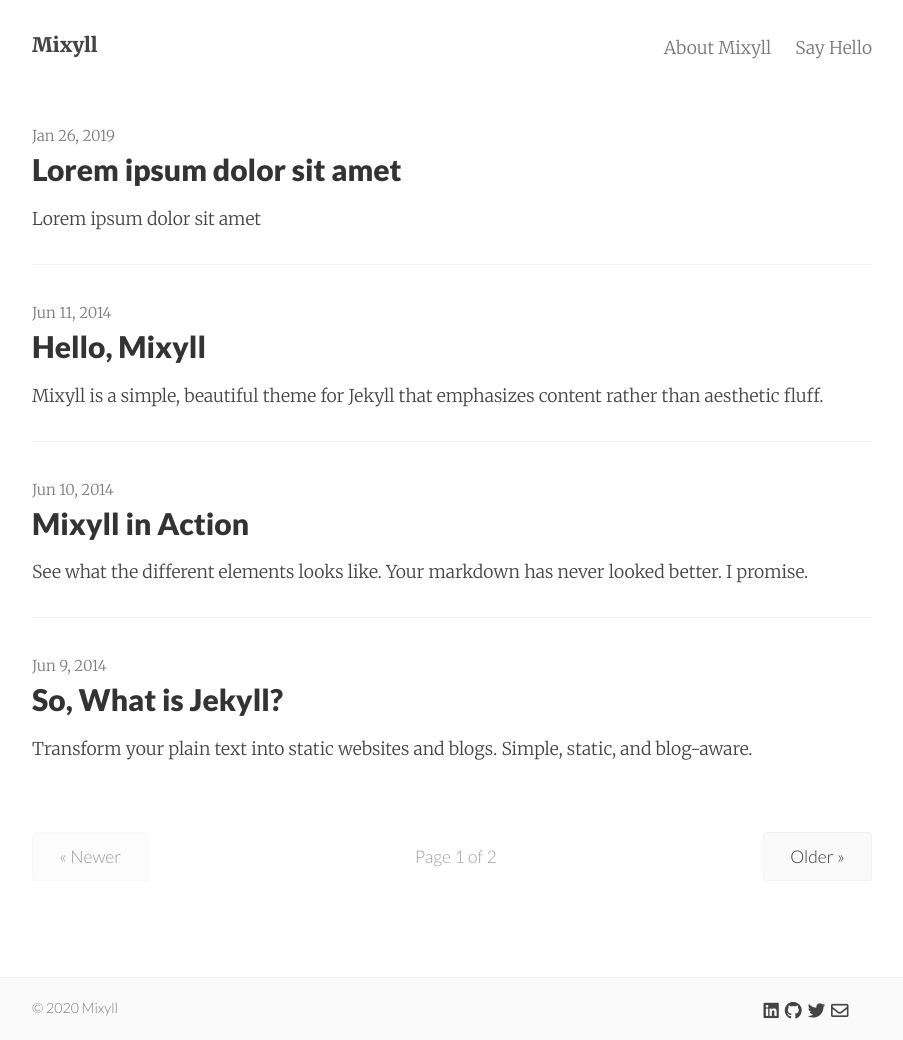
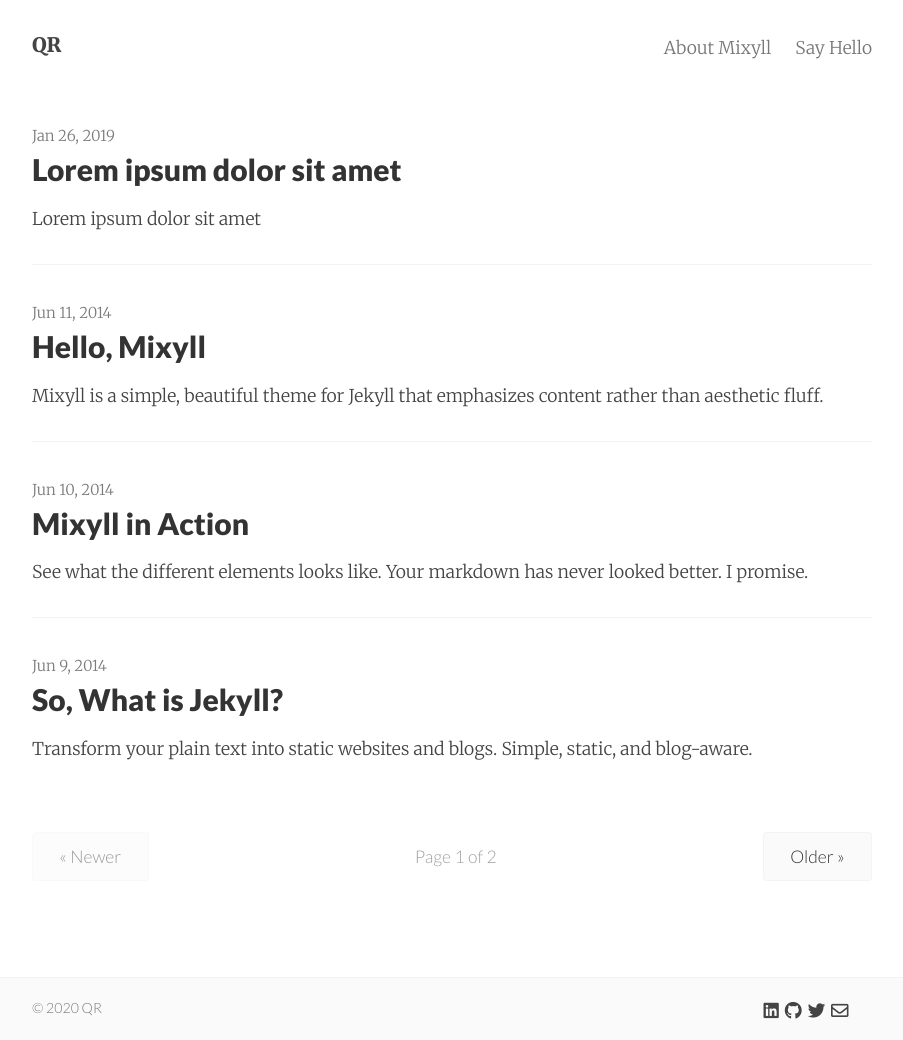
Before and after one commit to qrasmont/qrasmont.github.io, a Jekyll site: the page built from index.html, in a window 1280 px wide. Shown: the whole page, without its empty margins (188-1091 px from the left). Built offline with Jekyll 4.4.1, drawn with Linux system fonts in a browser that asks for light colours; nearby versions of some CDN libraries; the list of posts is cut into pages by our own code; some of the changed lines change nothing that is shown.

Commit message:
Personalize config

```diff
--- a/_config.yml
+++ b/_config.yml
@@ -1,10 +1,10 @@
 # Site settings
-title:       Mixyll
-email:       hello@saikiransripada.com
-author:      Sai Kiran Sripada
-description: "Lorem Ipsum is simply dummy text of the printing and typesetting industry. Lorem Ipsum has been the industry's standard dummy text ever since the 1500s, when an unknown printer took a galley of type and scrambled it to make a type specimen book."
+title:       QR
+email:       quentin@rasmont.com
+author:      Quentin Rasmont
+description: "My personal website"
 baseurl:     ""
-url:         "https://mixyll.saikiransripada.com"
+url:         "https://qrasmont.github.io"
 date_format: "%b %-d, %Y"
 header_pages:
  - about.md
@@ -25,9 +25,9 @@
 disqus_shortname:
 
 # Social icons
-github_username: saikiransripada
-twitter_username: wp_user
-linkedin_username: saikiransripada
+github_username: qrasmont
+twitter_username: quentinrasmont
+linkedin_username: quentinrasmont
 dev_username: dev_user
 
 # Post sharing icons
@@ -35,12 +35,12 @@
 # Change to 'true' to enable individual icons
 share_facebook: true
 share_twitter: true
-share_googleplus: true
-share_linkedin: true
-share_digg: true
-share_tumblr: true
+share_googleplus: false
+share_linkedin: false
+share_digg: false
+share_tumblr: false
 share_reddit: true
-share_stumbleupon: true
+share_stumbleupon: false
 share_hackernews: true
 
 text:
```
